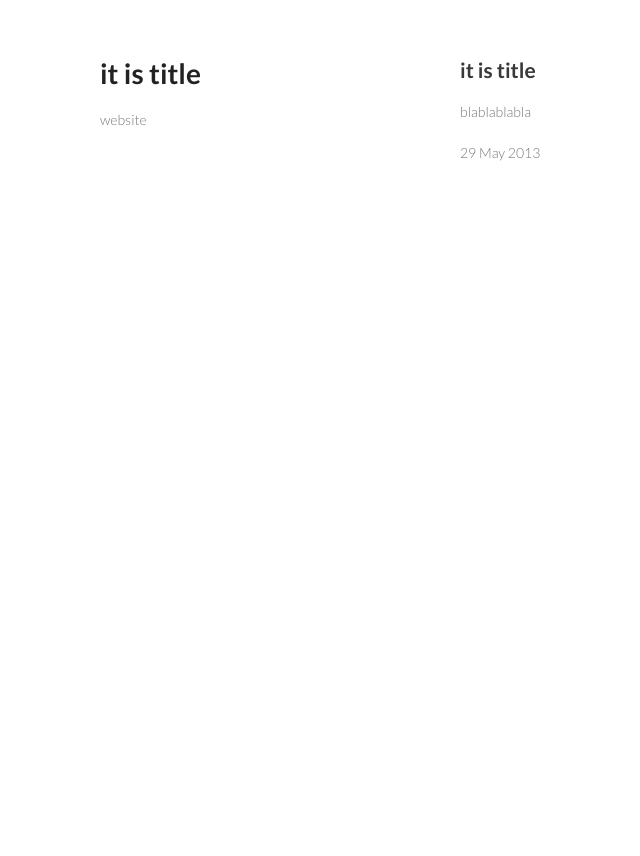
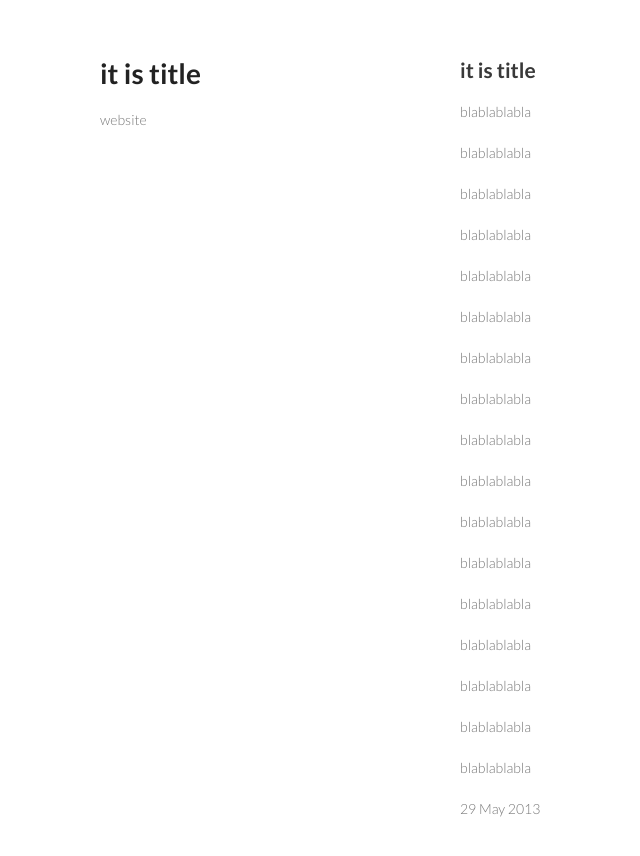
Before and after one commit to lixiaochou077/blog, a Jekyll site: the page built from _posts/2013-05-29-test.html, in a window 1280 px wide. Shown: the top 856 px of the page, without its empty margins (110-750 px from the left). Built offline with Jekyll 4.4.1, drawn with Linux system fonts in a browser that asks for light colours.

Commit message:
first post

```diff
--- a/_posts/2013-05-29-test.html
+++ b/_posts/2013-05-29-test.html
@@ -4,4 +4,14 @@ title: it is title
 ---
 <h2>{{ page.title }}</h2>
 <p>blablablabla</p>
+<p>blablablabla</p>
+<p>blablablabla</p>
+<p>blablablabla</p>
+<p>blablablabla</p>
+<p>blablablabla</p>
+<p>blablablabla</p>
+<p>blablablabla</p><p>blablablabla</p>
+<p>blablablabla</p><p>blablablabla</p><p>blablablabla</p><p>blablablabla</p><p>blablablabla</p>
+
+<p>blablablabla</p><p>blablablabla</p><p>blablablabla</p>
 <p>{{ page.date | date_to_string }}</p>
```
